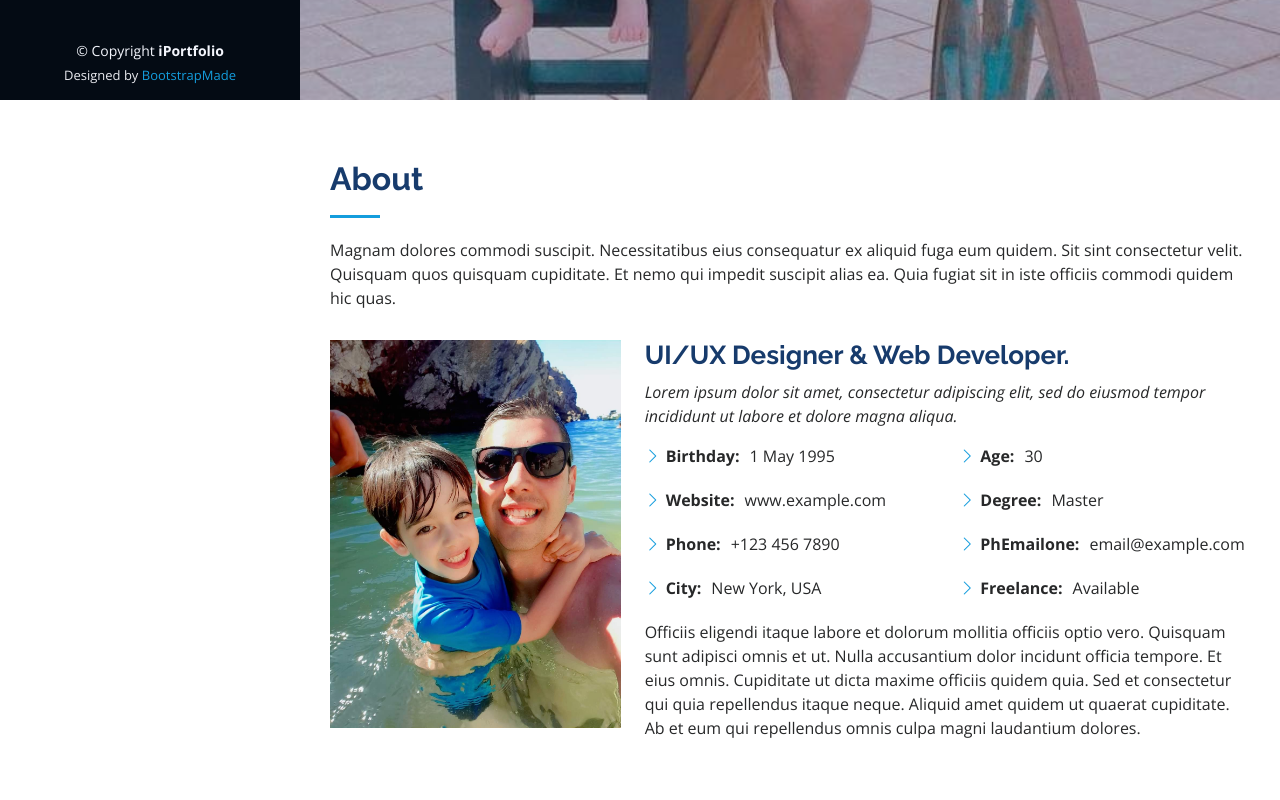
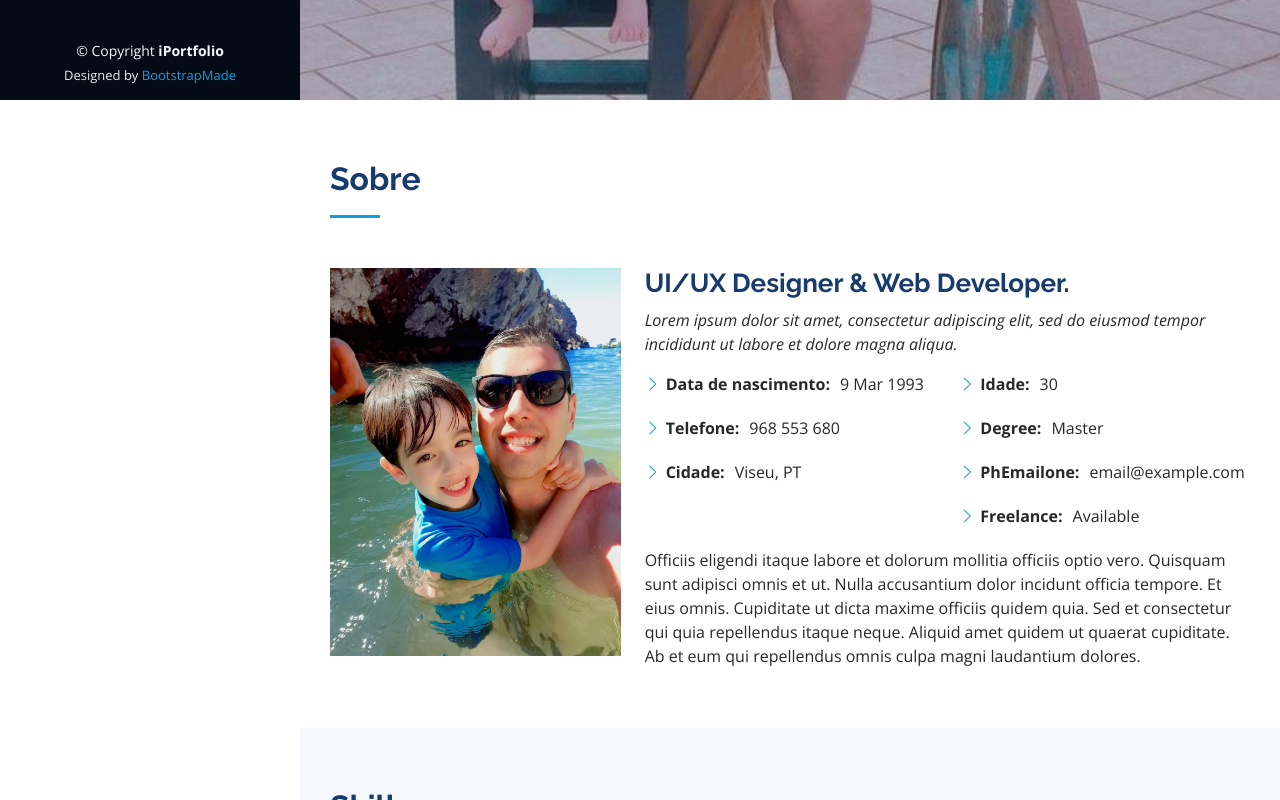
Before and after one commit to RafaelxWebDev/portfolio, a plain HTML site: page index.html in a window 1280 px wide. Shown: the part 700-1500 px from the top of the page. Drawn offline with nearby package versions, Linux system fonts and the light colour scheme.

Commit message:
atualizacao da sessao sobre

```diff
--- a/index.html
+++ b/index.html
@@ -73,7 +73,7 @@
   <section id="hero" class="d-flex flex-column justify-content-center align-items-center">
     <div class="hero-container" data-aos="fade-in">
       <h1>Rafael Xavier</h1>
-      <p>Especialista em <span class="typed" data-typed-items=" HTML, JavaScript, Css"></span></p>
+      <p>Aprendiz em <span class="typed" data-typed-items=" HTML, JavaScript, Css"></span></p>
     </div>
   </section><!-- End Hero -->
 
@@ -84,8 +84,7 @@
       <div class="container">
 
         <div class="section-title">
-          <h2>About</h2>
-          <p>Magnam dolores commodi suscipit. Necessitatibus eius consequatur ex aliquid fuga eum quidem. Sit sint consectetur velit. Quisquam quos quisquam cupiditate. Et nemo qui impedit suscipit alias ea. Quia fugiat sit in iste officiis commodi quidem hic quas.</p>
+          <h2>Sobre</h2>
         </div>
 
         <div class="row">
@@ -101,15 +100,14 @@
             <div class="row">
               <div class="col-lg-6">
                 <ul>
-                  <li><i class="bi bi-chevron-right"></i> <strong>Birthday:</strong> <span>1 May 1995</span></li>
-                  <li><i class="bi bi-chevron-right"></i> <strong>Website:</strong> <span>www.example.com</span></li>
-                  <li><i class="bi bi-chevron-right"></i> <strong>Phone:</strong> <span>+123 456 7890</span></li>
-                  <li><i class="bi bi-chevron-right"></i> <strong>City:</strong> <span>New York, USA</span></li>
+                  <li><i class="bi bi-chevron-right"></i> <strong>Data de nascimento:</strong> <span>9 Mar 1993</span></li>
+                  <li><i class="bi bi-chevron-right"></i> <strong>Telefone:</strong> <span>968 553 680</span></li>
+                  <li><i class="bi bi-chevron-right"></i> <strong>Cidade:</strong> <span>Viseu, PT</span></li>
                 </ul>
               </div>
               <div class="col-lg-6">
                 <ul>
-                  <li><i class="bi bi-chevron-right"></i> <strong>Age:</strong> <span>30</span></li>
+                  <li><i class="bi bi-chevron-right"></i> <strong>Idade:</strong> <span>30</span></li>
                   <li><i class="bi bi-chevron-right"></i> <strong>Degree:</strong> <span>Master</span></li>
                   <li><i class="bi bi-chevron-right"></i> <strong>PhEmailone:</strong> <span>email@example.com</span></li>
                   <li><i class="bi bi-chevron-right"></i> <strong>Freelance:</strong> <span>Available</span></li>
```
